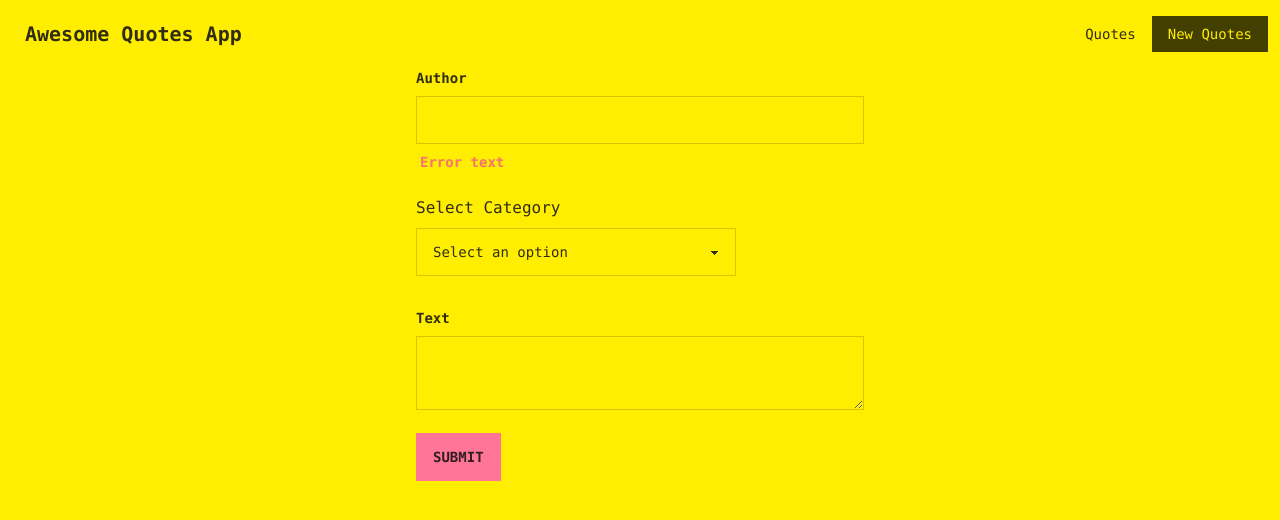
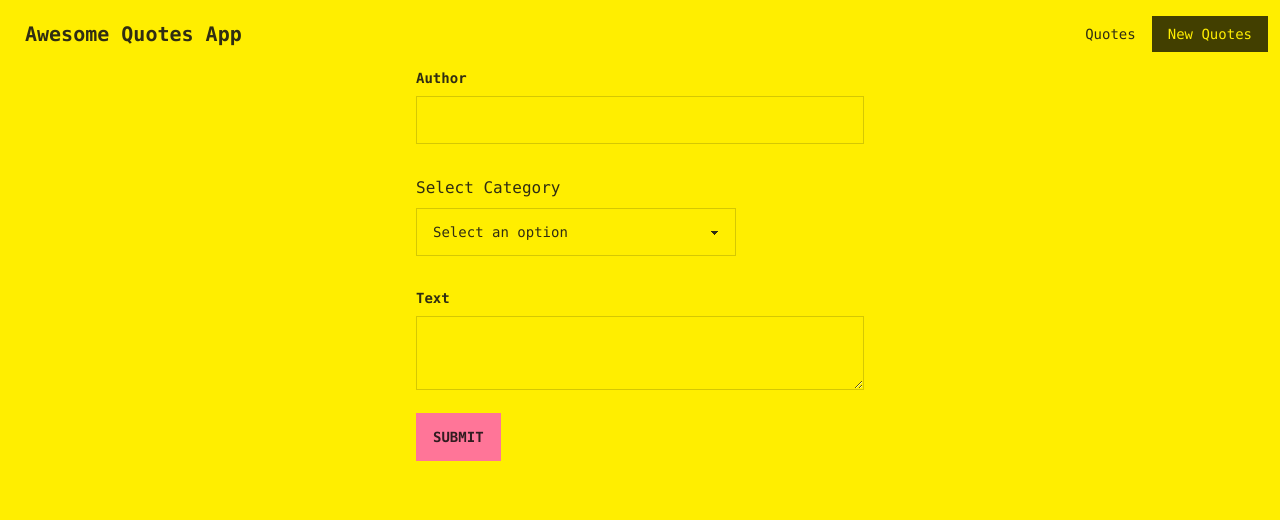
Before and after one commit to OmegonAlpharius/qoutes-app, a React (Vite) app: page /quotes/add in a window 1280 px wide. Shown: the top 520 px of the page. Built offline with nearby package versions, Linux system fonts and the light colour scheme.

Commit message:
remove error text

```diff
--- a/src/components/QuotesForm/QuotesForm.tsx
+++ b/src/components/QuotesForm/QuotesForm.tsx
@@ -38,7 +38,7 @@ const QuoteForm = () => {
           onChange={onChangeHandler}
         />
         <label className="label">
-          <span className="label-text text-error font-bold">Error text</span>
+          <span className="label-text text-error font-bold"></span>
         </label>
       </div>
       <div className="mb-4">
```
